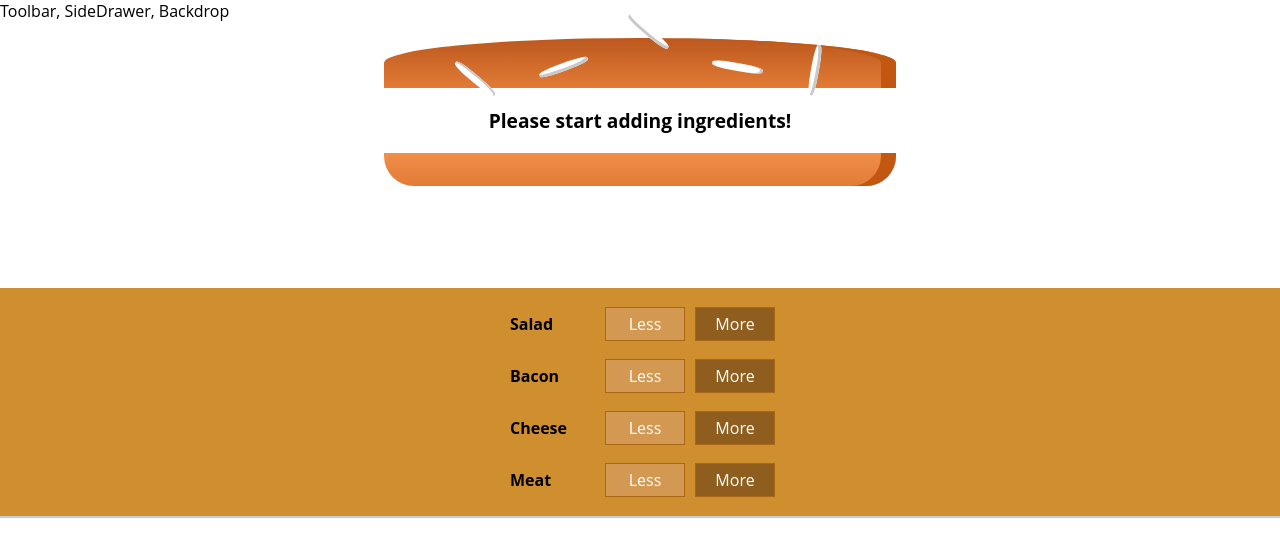
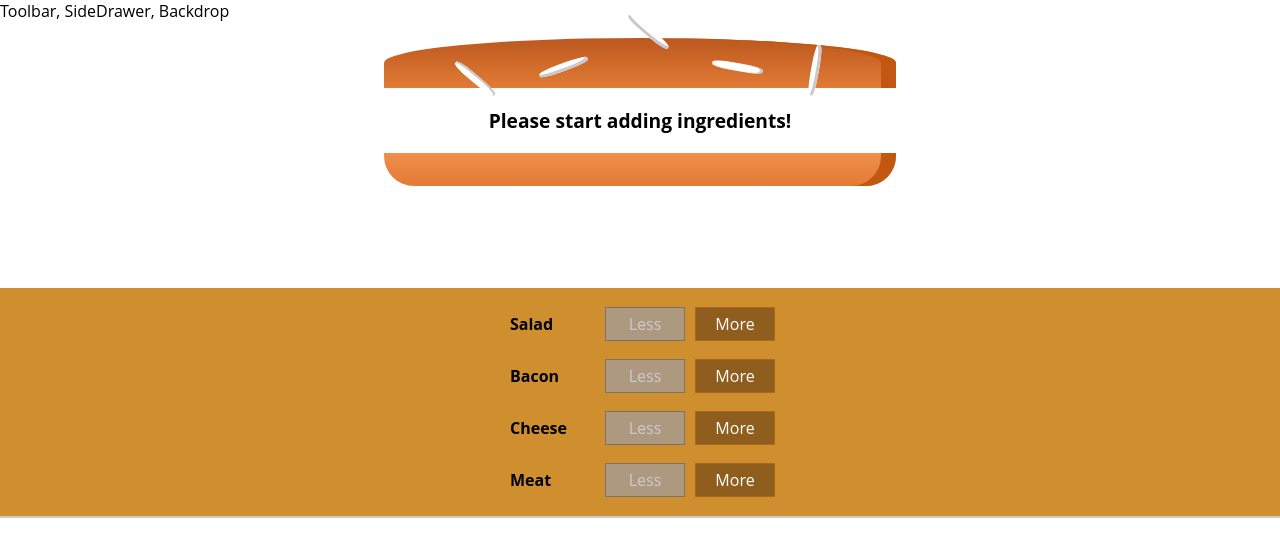
Before and after one commit to rainacho/burgerBuilderWithReact, a React app: page / in a window 1280 px wide. Shown: the top 556 px of the page. Built offline with nearby package versions, Linux system fonts and the light colour scheme.

Commit message:
lesson 164

```diff
--- a/src/components/Burger/BuildControls/BuildControl/BuildControl.js
+++ b/src/components/Burger/BuildControls/BuildControl/BuildControl.js
@@ -6,8 +6,13 @@
     return (
         <div className = {classes.BuildControl}>
             <div className = {classes.Label}>{props.label}</div>
-            <button className = {classes.Less}>Less</button>
-            <button className = {classes.More} onClick = {props.added}>More</button>
+            <button
+                className = {classes.Less}
+                onClick={props.removed}
+                disabled={props.disabled}>Less</button>
+            <button
+                className = {classes.More}
+                onClick = {props.added}>More</button>
         </div>
     );
 };
--- a/src/components/Burger/BuildControls/BuildControls.js
+++ b/src/components/Burger/BuildControls/BuildControls.js
@@ -20,7 +20,9 @@
                     <BuildControl
                         key={ctrl.label}
                         label={ctrl.label}
-                        added={() => props.ingredientAdded(ctrl.type)}/>
+                        added={() => props.ingredientAdded(ctrl.type)}
+                        removed={() => props.ingredientRemoved(ctrl.type)}
+                        disabled={props.disabled} />
                 );
             })}
         </div>
--- a/src/containers/BurgerBuilder/BurgerBuilder.js
+++ b/src/containers/BurgerBuilder/BurgerBuilder.js
@@ -2,7 +2,7 @@
 import Burger from '../../components/Burger/Burger';
 import BuildControls from '../../components/Burger/BuildControls/BuildControls';
 
-const INGREDIENT_PRICE = {
+const INGREDIENT_PRICES = {
     salad: 0.5,
     cheese: 0.4,
     meat: 1.3,
@@ -26,27 +26,62 @@
 
     addIngredientHandler = (type) => {
         const oldCount = this.state.ingredients[type]
-        const updatedCounted = oldCount + 1;
+        const updatedCount = oldCount + 1;
         const updatedIngredients ={
             ...this.state.ingredients
         };
-        updatedIngredients[type] = updatedCounted;
-        const priceAddition = INGREDIENT_PRICE[type];
+        updatedIngredients[type] = updatedCount;
+        const priceAddition = INGREDIENT_PRICES[type];
         const oldPrice = this.state.totalPrice;
         const newPrice = oldPrice + priceAddition;
         this.setState({totalPrice: newPrice, ingredients: updatedIngredients});
     }
 
     removeIngredientHandler = (type) => {
+        const oldCount = this.state.ingredients[type];
 
+        if(oldCount <=0){
+            return;
+        }
+
+        const updatedCount = oldCount - 1;
+        const updatedIngredients ={
+            ...this.state.ingredients
+        };
+        updatedIngredients[type] = updatedCount;
+        const priceDeduction = INGREDIENT_PRICES[type];
+        const oldPrice = this.state.totalPrice;
+        const newPrice = oldPrice - priceDeduction;
+        this.setState({totalPrice: newPrice, ingredients: updatedIngredients});
     }
 
     render() {
-        console.log("burger builder is rendered!");
+        const disabledInfo = {
+            ...this.state.ingredients
+        }
+
+        for(let key in disabledInfo){
+
+            disabledInfo[key] = disabledInfo[key] <= 0;
+
+            // disabledInfo[key] = disabledInfo[key] <= 0 ? false : true;
+
+            // if(disabledInfo[key] <= 0){
+            //     disabledInfo[key] = false;
+            // }else{
+            //     disabledInfo[key] = true;
+            // }
+        }
+
+        console.log(disabledInfo);
+
         return (
             <div>
-                <Burger ingredients = {this.state.ingredients}/>
-                <BuildControls ingredientAdded = {this.addIngredientHandler}/>
+                <Burger ingredients = {this.state.ingredients} />
+                <BuildControls
+                    ingredientAdded = {this.addIngredientHandler}
+                    ingredientRemoved = {this.removeIngredientHandler}
+                    disabled = {disabledInfo} />
             </div>
         );
     }
```
Also changed, not shown: 2 other files (tests, documents, lock files or other folders).
